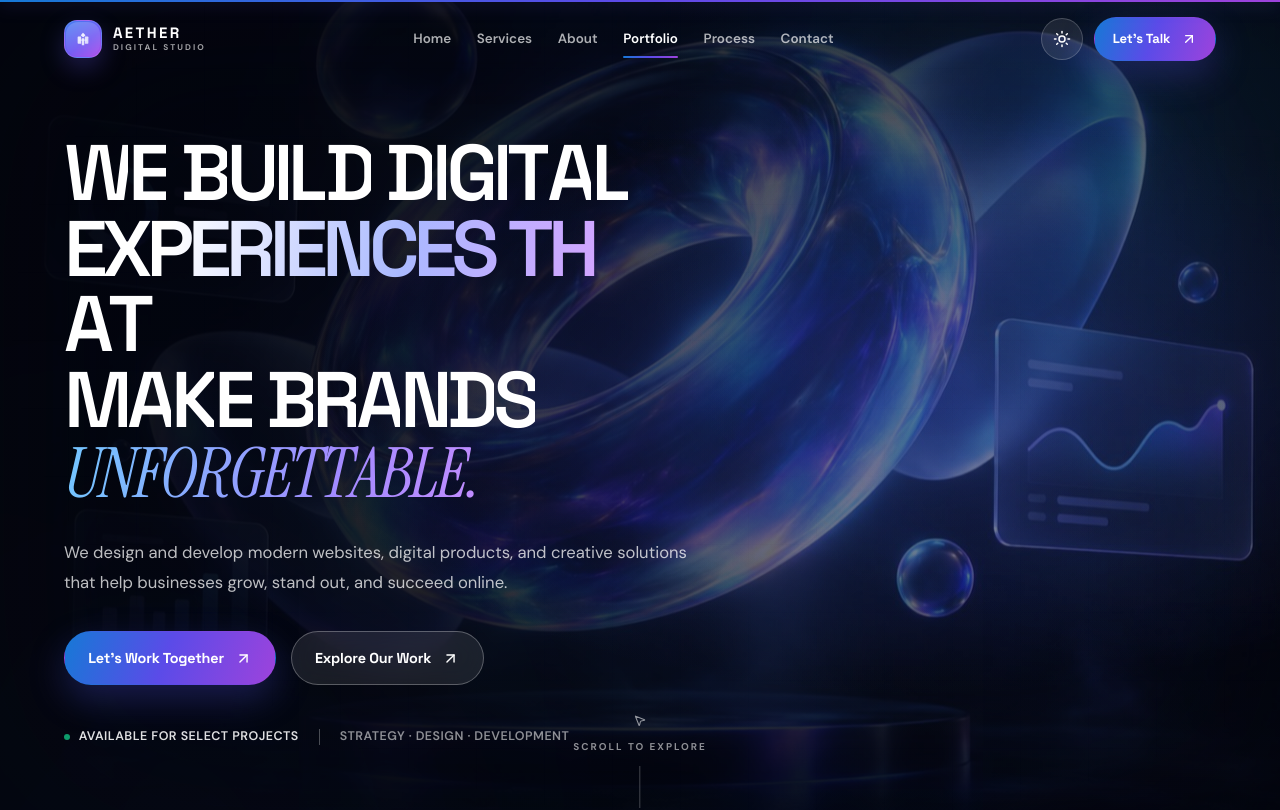
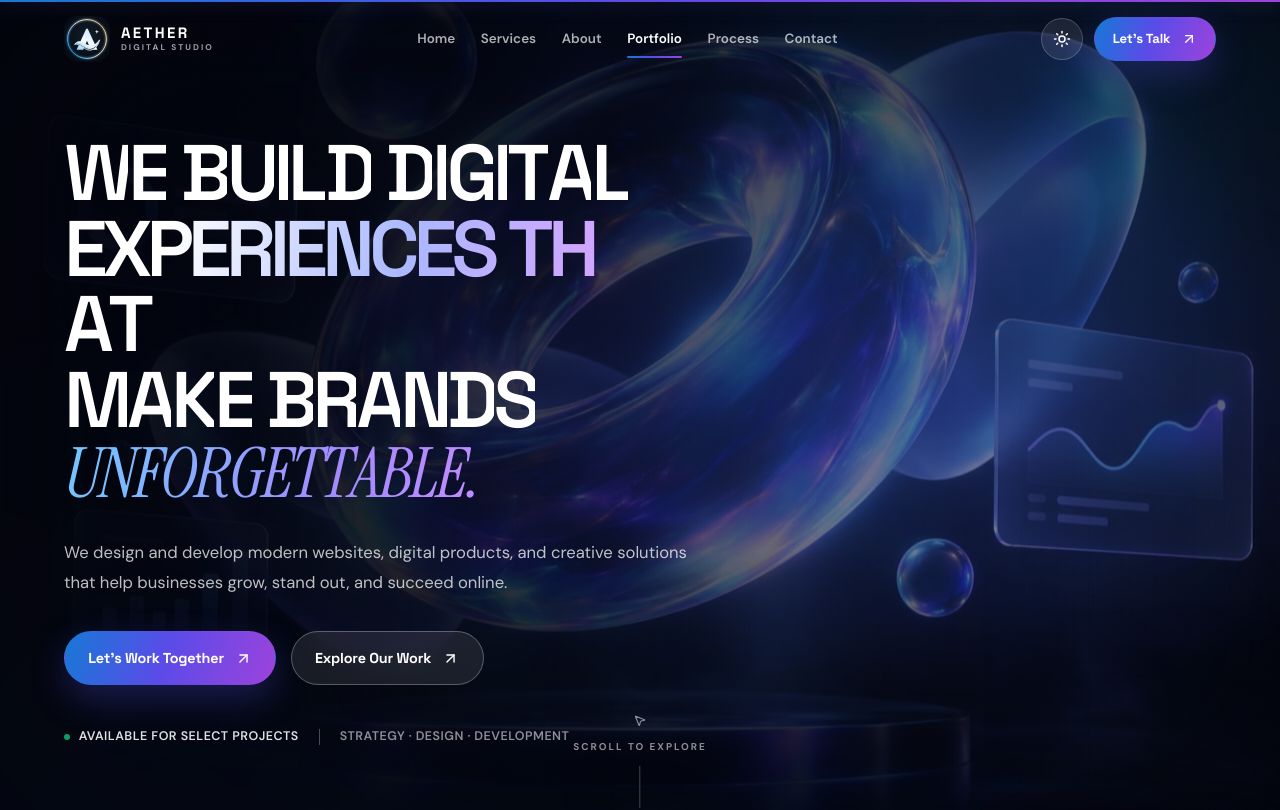
Before and after one commit to manojbarode/Aether-Studio-, a React (Vite) app: page / in a window 1280 px wide. Shown: the top 810 px of the page. Built offline with nearby package versions, Linux system fonts and the light colour scheme.

Commit message:
Use browser favicon in navbar brand

```diff
--- a/src/components/Brand.jsx
+++ b/src/components/Brand.jsx
@@ -1,49 +1,10 @@
 import { site } from "../data/site.js";
-
-function AetherMark() {
-  return (
-    <svg viewBox="0 0 48 48" width="20" height="20" fill="none" aria-hidden="true" focusable="false">
-      <defs>
-        <linearGradient id="aether-mark-gradient" x1="7" y1="8" x2="41" y2="40" gradientUnits="userSpaceOnUse">
-          <stop stopColor="#FFFFFF" stopOpacity="0.98" />
-          <stop offset="1" stopColor="#E8EAFF" stopOpacity="0.9" />
-        </linearGradient>
-      </defs>
-      <path
-        d="M24 8.75 29.9 15l-5.56 5.37L18.65 15 24 8.75Z"
-        fill="url(#aether-mark-gradient)"
-      />
-      <path
-        d="M12.75 18.05h6.85v17.2h-6.85c-.9 0-1.63-.73-1.63-1.63V19.68c0-.9.73-1.63 1.63-1.63Z"
-        fill="url(#aether-mark-gradient)"
-        fillOpacity="0.92"
-      />
-      <path
-        d="M28.4 18.05h6.85c.9 0 1.63.73 1.63 1.63v13.94c0 .9-.73 1.63-1.63 1.63H28.4v-17.2Z"
-        fill="url(#aether-mark-gradient)"
-        fillOpacity="0.92"
-      />
-      <path
-        d="M21.1 22.05h5.8v17.2h-5.8z"
-        fill="url(#aether-mark-gradient)"
-        fillOpacity="0.96"
-      />
-      <path
-        d="M15.25 26.65h17.5"
-        stroke="#EEF1FF"
-        strokeOpacity="0.92"
-        strokeWidth="2.2"
-        strokeLinecap="round"
-      />
-    </svg>
-  );
-}
 
 export default function Brand({ onClick, compact = false, href = "#home" }) {
   return (
     <a className="brand" href={href} aria-label={`${site.name} Studio — back to home`} onClick={onClick}>
       <span className="brand-symbol" aria-hidden="true">
-        <AetherMark />
+        <img src="/favicon.svg?v=4" alt="" />
       </span>
       <span className="brand-copy">
         <span className="brand-name">{site.name}</span>
--- a/src/styles/global.css
+++ b/src/styles/global.css
@@ -536,28 +536,15 @@ main > .section:nth-of-type(even) {
   position: relative;
   display: grid;
   place-items: center;
-  width: 38px;
-  height: 38px;
-  border: 1px solid rgba(255, 255, 255, 0.12);
-  border-radius: 13px;
-  background: linear-gradient(145deg, rgba(70, 132, 255, 0.95), rgba(120, 93, 255, 0.95) 58%, rgba(193, 88, 255, 0.92));
-  color: #fff;
-  box-shadow: 0 10px 24px rgba(100, 91, 238, 0.28);
+  width: 46px;
+  height: 46px;
   overflow: hidden;
 }
 
-.brand-symbol::before {
-  content: "";
-  position: absolute;
-  inset: 1px;
-  border-radius: 12px;
-  background: linear-gradient(180deg, rgba(255, 255, 255, 0.18), rgba(255, 255, 255, 0.02));
-  pointer-events: none;
-}
-
-.brand-symbol svg {
-  position: relative;
-  z-index: 1;
+.brand-symbol img {
+  width: 100%;
+  height: 100%;
+  object-fit: contain;
 }
 
 .brand-copy {
```
